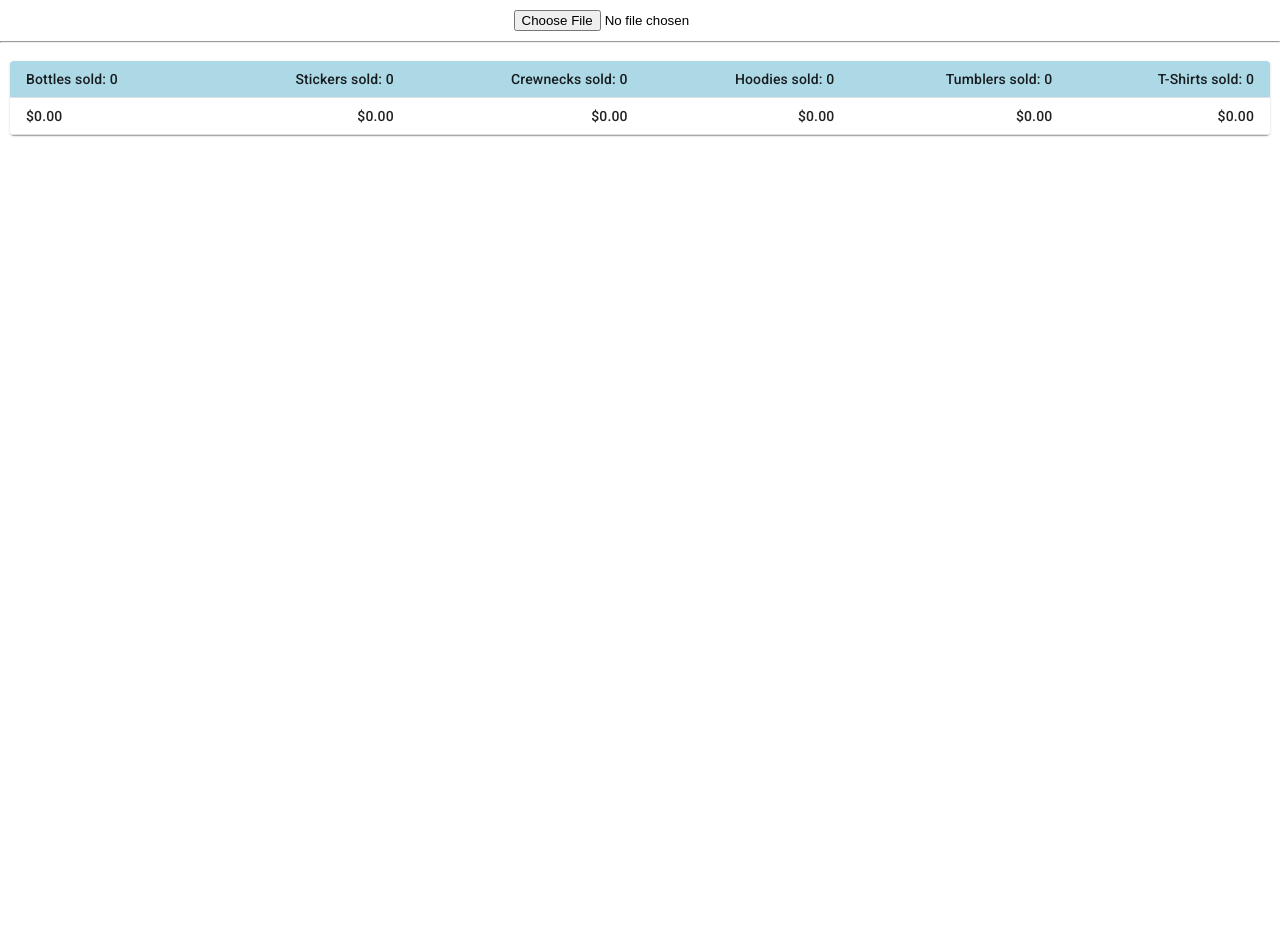
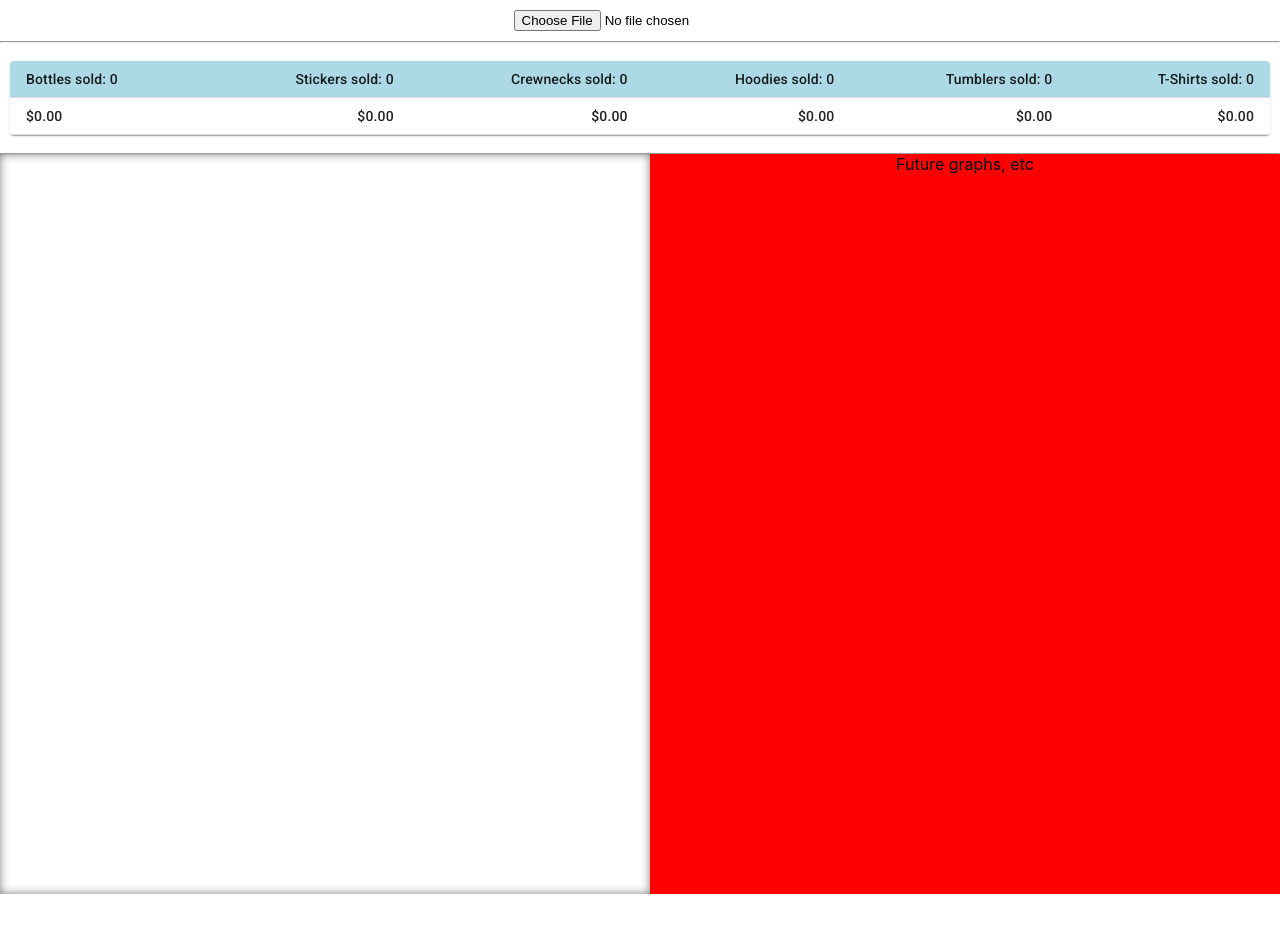
Before and after one commit to arulmathur/rippleanalysis, a React (Create React App) app: page / in a window 1280 px wide. Shown: the top 932 px of the page. After the commit the page ends 894 px from the top, so only its background shows below. Built offline with nearby package versions, Linux system fonts and the light colour scheme.

Commit message:
Added dual div layout and better styling

```diff
--- a/src/App.js
+++ b/src/App.js
@@ -124,33 +124,37 @@ function App() {
         </TableContainer>
       </div>
 
-      <div style={{ height: "50em", overflow: "auto", margin: -2 }}>
-        <table
-          style={{
-            borderCollapse: "collapse",
-            border: "1px solid black",
-            margin: "5px auto",
-          }}
-        >
-          <thead>
-            <tr>
+      <hr style={{ marginBottom: -1 }}></hr>
+
+      <div style={{ display: "flex" }}>
+        <div style={{ width: "50%", height: "45em", overflow: "auto", padding: "10px", boxShadow: "inset 0px 0px 10px rgba(0, 0, 0, 0.5)" }}>
+          <TableContainer component={Paper}>
+            <Table sx={{ minWidth: 650 }} size="small" aria-label="a dense table">
+              <TableHead>
+                <TableRow>
                   {columnArray.map((col, i) => (
-                <th key={i}>{col}</th>
+                    <TableCell key={i}>{col}</TableCell>
                   ))}
-            </tr>
-          </thead>
-          <tbody>
+                </TableRow>
+              </TableHead>
+              <TableBody>
                 {values.map((v, i) => (
-              <tr key={i}>
+                  <TableRow key={i}>
                     {v.map((value, i) => (
-                  <td key={i}>{value}</td>
+                      <TableCell key={i}>{value}</TableCell>
                     ))}
-              </tr>
+                  </TableRow>
                 ))}
-          </tbody>
-        </table>
+              </TableBody>
+            </Table>
+          </TableContainer>
+        </div>
+        <div style={{ width: "50%", backgroundColor: "red" }}>
+          Future graphs, etc
         </div>
       </div>
+
+    </div >
   );
 }
 
```
Lines whose indentation alone changed are shown as unchanged.
